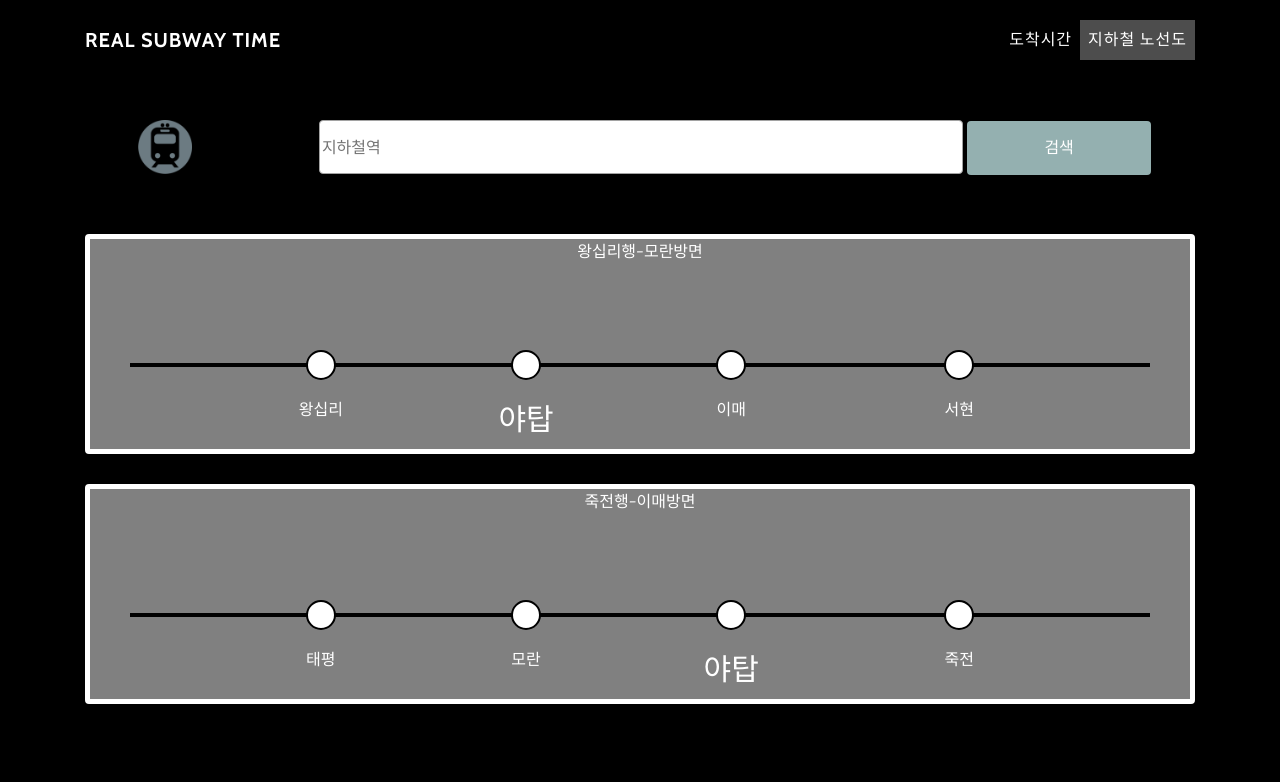
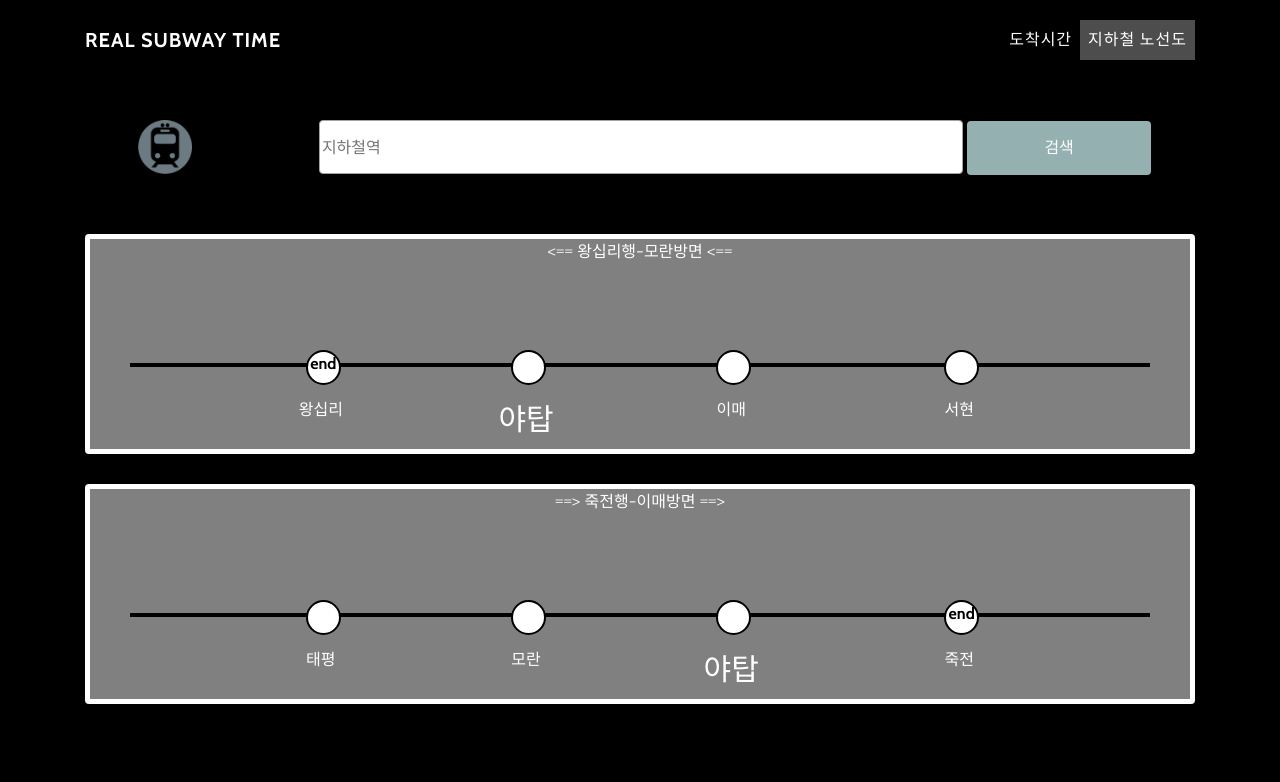
Before and after one commit to wltkdwns0220/RealSubwayTime, a plain HTML site: page index.html in a window 1280 px wide. Shown: the top 782 px of the page. Drawn offline with nearby package versions, Linux system fonts and the light colour scheme.

Commit message:
화살표 삽입, 종점표시

```diff
--- a/css/grayscale.css
+++ b/css/grayscale.css
@@ -241,8 +241,8 @@ body {
   z-index: 3;
   position: absolute;
   border-radius: 50%;
-  width: 30px;
-  height: 30px;
+  width: 35px;
+  height: 35px;
   left: 50%;
   margin-top: -17px;
   margin-left: -15px;
--- a/index.html
+++ b/index.html
@@ -68,7 +68,7 @@
         <div class="col-sm-12">
           <div class="subway-status" id="rst1">
             <div class="subway-way" id="subway-way1">
-                왕십리행-모란방면
+                <== 왕십리행-모란방면 <==
             </div>
             <div class="middle-line-container">
               <div class="middle-line">
@@ -76,6 +76,7 @@
             </div>
             <div class="subway-station" id="station1-1">
                 <div class="subway-dot">
+                  end
                 </div>
                 <div class="subway-name" class="data-field">
                   왕십리
@@ -111,7 +112,7 @@
         <div class="col-sm-12">
           <div class="subway-status" id="rst2">
             <div class="subway-way" id="subway-way2">
-                죽전행-이매방면
+                ==> 죽전행-이매방면 ==>
             </div>
             <div class="middle-line-container">
               <div class="middle-line">
@@ -142,6 +143,7 @@
             </div>
             <div class="subway-station" id="station2-4">
                 <div class="subway-dot">
+                  end
                 </div>
                 <div class="subway-name">
                   죽전
```
